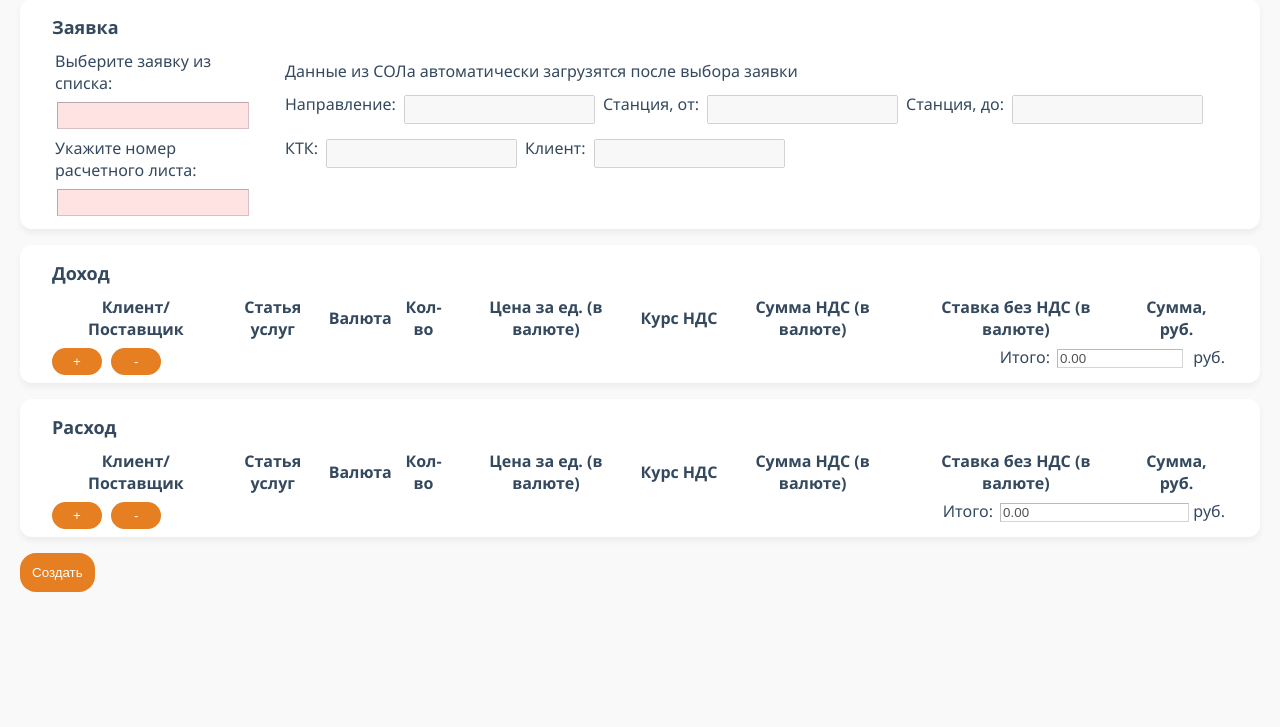
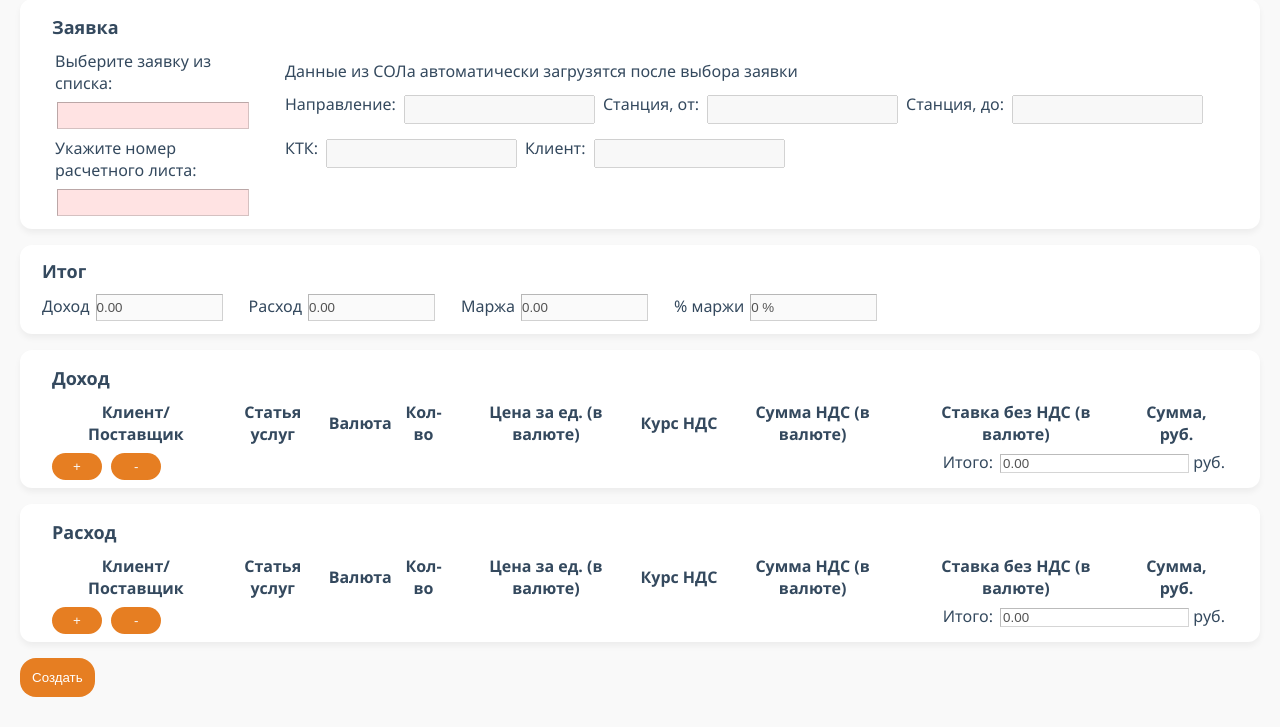
Before and after one commit to vestrik/swift_django, a Django app: template swift_django/calculation_sheet/templates/calculation_sheet/create_calculation_sheet.html in a window 1280 px wide. Shown: the part 106-833 px from the top of the page. Before the commit the page ends 698 px from the top, so only its background shows below. Run offline with Django 5.2, Linux system fonts and the light colour scheme; the template is opened without the code that fills it: most values are stand-ins (such as "Sample title", 1, 10 or a date in 2020); form fields are guessed from the names that the template uses; lists and menus that the app fills with data are empty; some libraries are stand-ins or nearby versions.

Commit message:
Расчет маржи

```diff
--- a/swift_django/assets/css/styles.css
+++ b/swift_django/assets/css/styles.css
@@ -71,7 +71,6 @@ input::-webkit-inner-spin-button {
 /* ------------------------------------------------------ */
 
 /* ------------------- Расчетный лист ------------------- */
-
 .calculation-sheet-card-name {
   font-size: large;
   font-weight: 750;
@@ -129,5 +128,19 @@ input[id$='row_form_add_more'], input[id$='row_form_remove'] {
 .calculation-sheet-total p {margin: 3px;}
 input[id='debit-total-sum'] {min-width: 100px;width: 120px;}
 .calculation-sheet-total-rub-label {margin-left: 3px;}
+.calculation-list-total-info input {
+  width: 120px;
+  height: 15px;
+  padding: 5px 5px 5px 0px;
+  margin: 5px 20px 5px 0px;
+  border-width:1.6px;
+  border-style: inset;
+  border-color: rgba(118, 118, 118, 0.3);
+  color: rgb(84, 84, 84);
+}
+
+.calculation-list-total-info p {
+  padding: 3px; margin: 3px;
+}
 
 /* ------------------------------------------------------ */
--- a/swift_django/calculation_sheet/templates/calculation_sheet/create_calculation_sheet.html
+++ b/swift_django/calculation_sheet/templates/calculation_sheet/create_calculation_sheet.html
@@ -29,6 +29,19 @@
                         <p>Клиент:</p><input type="text" id="order-data_client" disabled>
                     </div>
                 </div>
+            </div>
+        </div>
+        <div class="card calculation-list-total-info">
+            <p class="calculation-sheet-card-name">Итог</p>
+            <div class="div_horizontal">
+                <p>Доход</p>
+                <input type="text" id="debit-total-sum_1" disabled>
+                <p>Расход</p>
+                <input type="text" id="credit-total-sum_1" disabled>
+                <p>Маржа</p>
+                <input type="text" id="margin-total-sum" disabled>
+                <p>% маржи</p>
+                <input type="text" id="margin-total-percent" disabled>
             </div>
         </div>
         <div class="card">
@@ -75,7 +88,7 @@
                         </div>
                         <div class="calculation-sheet-total">
                             <div class="calculation-sheet-total-label"><p>Итого:</p></div>
-                            <div class="calculation-sheet-total-value"><input type="number" id="debit-total-sum"></div>
+                            <div class="calculation-sheet-total-value"><input type="number" id="debit-total-sum_2"></div>
                             <div class="calculation-sheet-total-rub-label"><p>руб.</p></div>
                         </div>
                     </div>
@@ -126,7 +139,7 @@
                         </div>
                         <div class="calculation-sheet-total">
                             <div class="calculation-sheet-total-label"><p>Итого:</p></div>
-                            <div class="calculation-sheet-total-value"><input type="number" id="credit-total-sum"></div>
+                            <div class="calculation-sheet-total-value"><input type="number" id="credit-total-sum_2"></div>
                             <div class="calculation-sheet-total-rub-label"><p>руб.</p></div>
                         </div>
                     </div>
@@ -163,10 +176,16 @@
 
         // Определяем тип таблицы (debit/credit) и обновляем соответствующий итог
         if ($(table).hasClass('debit_table')) {
-            $('#debit-total-sum').val(total_sum.toFixed(2));
+            $('#debit-total-sum_1').val(total_sum.toFixed(2));
+            $('#debit-total-sum_2').val(total_sum.toFixed(2));
         } else if ($(table).hasClass('credit_table')) {
-            $('#credit-total-sum').val(total_sum.toFixed(2));
+            $('#credit-total-sum_1').val(total_sum.toFixed(2));
+            $('#credit-total-sum_2').val(total_sum.toFixed(2));
         }
+        var margin_sum = $('#debit-total-sum_1').val() - $('#credit-total-sum_1').val() || 0;
+        var margin_prcnt = margin_sum / $('#debit-total-sum_1').val() * 100 || 0;
+        $('#margin-total-sum').val(margin_sum.toFixed(2));
+        $('#margin-total-percent').val(margin_prcnt + ' %')
     }
 
     // Вынесли логику автокомплита в функцию
```
